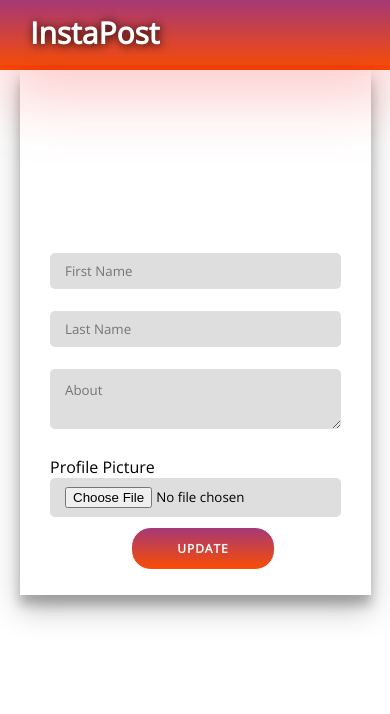
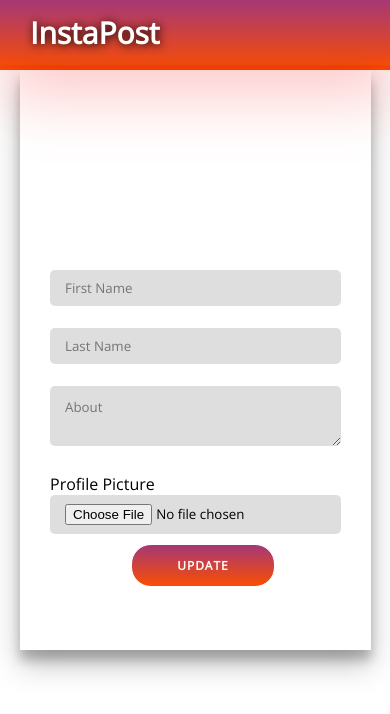
Before and after one commit to AMZulueta/MERN-GRP-InstaPost, a React (Create React App) app in the folder client/: page /edit in a window 390 px wide. Shown: the top 714 px of the page. Built offline with nearby package versions, Linux system fonts and the light colour scheme; no server answers.

Commit message:
Update EditProfile.css

```diff
--- a/client/src/components/EditProfile.css
+++ b/client/src/components/EditProfile.css
@@ -1,10 +1,9 @@
 .edit__container{
     background-color:#fff;
     width: 50%;
-    height: 530px;
+    height: 590px;
     display: flex;
     flex-direction: column;
-
     box-shadow: 0 14px 28px rgba(0, 0, 0, 0.25), 0 10px 10px rgba(0, 0, 0, 0.22);
     align-items: center;
     margin-left: 25%;
@@ -43,7 +42,7 @@
         background-color: #fff;
         box-shadow: 0 14px 28px rgba(0, 0, 0, 0.25), 0 10px 10px rgba(0, 0, 0, 0.22);
         width: 90%;
-        height: 525px;
+        height: 580px;
         display: flex;
         flex-direction: column;
         align-items: center;
```
